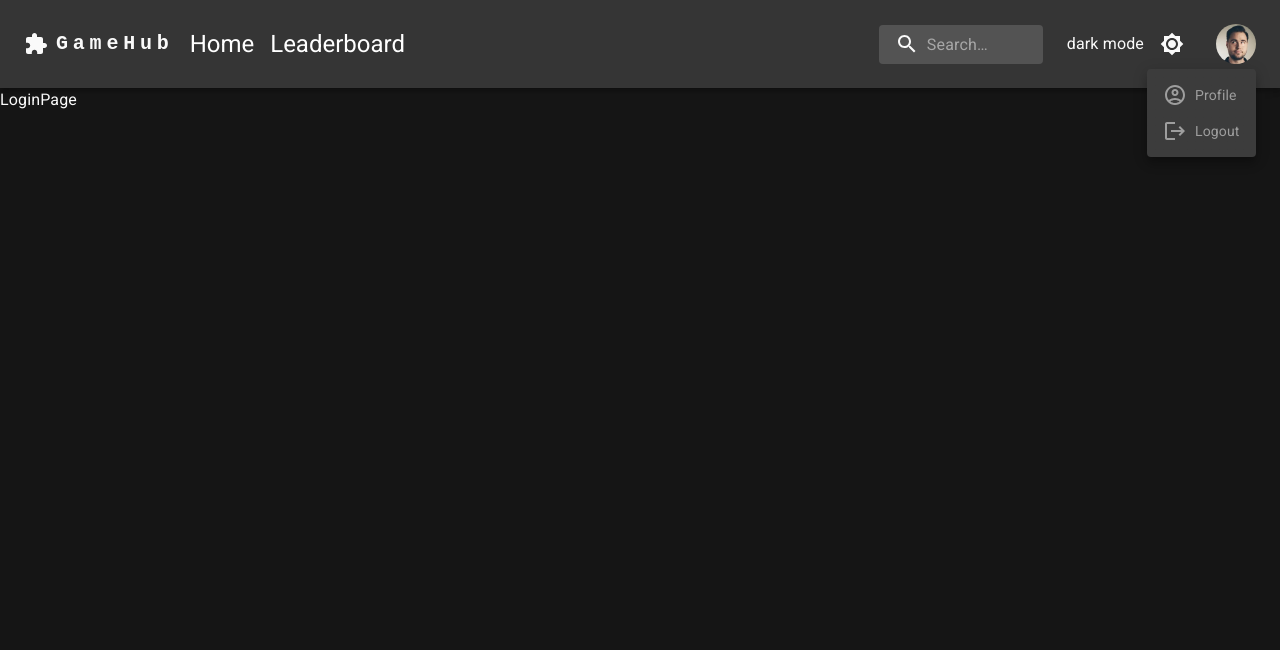
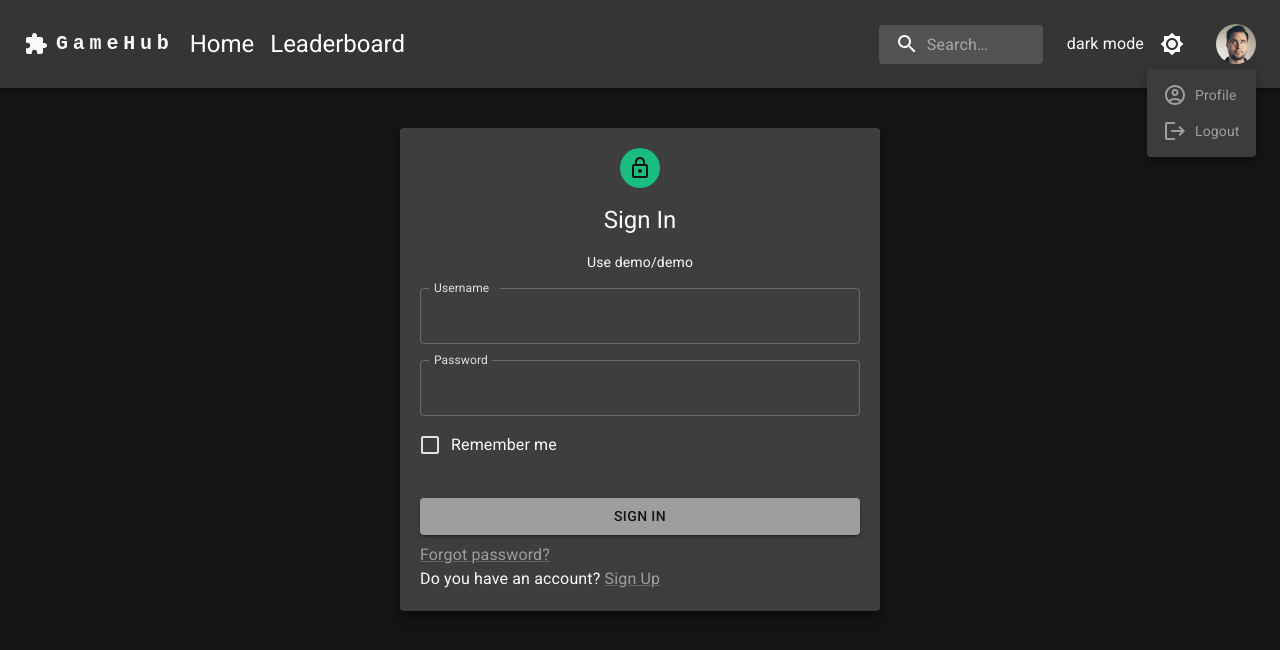
Before and after one commit to khanpn/react-practices, a React (Vite) app in the folder game-hub/: page /login in a window 1280 px wide. Both pictures are taken after a click on the button 1236 px from the left and 44 px from the top of the page. Shown: the top 650 px of the page. Built offline with nearby package versions, Linux system fonts and the light colour scheme.

Commit message:
Implemented Login functionality

```diff
--- a/game-hub/package.json
+++ b/game-hub/package.json
@@ -12,6 +12,7 @@
   "dependencies": {
     "@emotion/react": "^11.11.4",
     "@emotion/styled": "^11.11.5",
+    "@hookform/resolvers": "^3.3.4",
     "@mui/icons-material": "^5.15.15",
     "@mui/material": "^5.15.15",
     "@tanstack/react-query": "^5.29.2",
@@ -19,9 +20,11 @@
     "axios": "^1.6.8",
     "react": "^18.2.0",
     "react-dom": "^18.2.0",
+    "react-hook-form": "^7.51.3",
     "react-infinite-scroll-component": "^6.1.0",
     "react-router-dom": "^6.22.3",
     "swiper": "^11.1.1",
+    "yup": "^1.4.0",
     "zustand": "^4.5.2"
   },
   "devDependencies": {
--- a/game-hub/src/contexts/authContext.ts
+++ b/game-hub/src/contexts/authContext.ts
@@ -3,10 +3,12 @@ import { User } from "../models/user";
 
 interface AuthContextType {
   user?: User;
+  setUser: (user?: User) => void;
 }
 
 const AuthContext = React.createContext<AuthContextType>({
   user: undefined,
+  setUser: () => {},
 });
 
 export default AuthContext;
--- a/game-hub/src/pages/LoginPage.tsx
+++ b/game-hub/src/pages/LoginPage.tsx
@@ -1,5 +1,189 @@
+import {
+  Avatar,
+  Backdrop,
+  Button,
+  Checkbox,
+  CircularProgress,
+  Container,
+  FormControl,
+  FormControlLabel,
+  FormHelperText,
+  InputAdornment,
+  InputLabel,
+  Link,
+  OutlinedInput,
+  Paper,
+  Stack,
+  Typography,
+} from "@mui/material";
+import { useForm } from "react-hook-form";
+import * as y from "yup";
+
+import { yupResolver } from "@hookform/resolvers/yup";
+import LockOutlinedIcon from "@mui/icons-material/LockOutlined";
+import { useState } from "react";
+import { useNavigate } from "react-router-dom";
+import useAuth from "../hooks/useAuth";
+import { demoUser } from "../providers/authProvider";
+
+const paperStyle = {
+  padding: 20,
+  maxWidth: 480,
+  margin: "40px auto",
+};
+
 function LoginPage() {
-  return <div>LoginPage</div>;
+  const navigate = useNavigate();
+  const { setUser } = useAuth();
+  const [validating, setValidating] = useState(false);
+  const [showServerError, setShowServerError] = useState(false);
+
+  const loginSchema = y.object({
+    username: y.string().max(256).required(),
+    password: y.string().required(),
+    rememberMe: y.boolean().nullable(),
+    allValid: y
+      .boolean()
+      .nullable()
+      .test({
+        name: "authenticated",
+        message: "Username or password is incorrect",
+        test: (value, { parent: { username, password } }) => {
+          if (!username || !password) {
+            setShowServerError(false);
+            return !!value;
+          }
+          return new Promise((resolve) => {
+            setValidating(true);
+            setTimeout(() => {
+              if (username === "demo" && password === "demo") {
+                resolve(true);
+              } else {
+                setShowServerError(true);
+                resolve(false);
+              }
+              setValidating(false);
+            }, 3000);
+          });
+        },
+      }),
+  });
+
+  const {
+    register,
+    handleSubmit,
+    formState: { errors },
+  } = useForm({
+    mode: "onSubmit",
+    reValidateMode: "onSubmit",
+    resolver: yupResolver(loginSchema),
+  });
+
+  const onSuccess = () => {
+    setUser(demoUser);
+    navigate(-1);
+  };
+
+  return (
+    <Container
+      sx={{
+        display: "flex",
+        height: "calc(100vh - 130px)",
+        alignItems: "flex-start",
+        justifyContent: "center",
+      }}
+    >
+      <form
+        onSubmit={handleSubmit(() => {
+          onSuccess();
+        })}
+      >
+        <Paper elevation={10} style={paperStyle}>
+          <Stack alignItems="center">
+            <Avatar
+              sizes="50px"
+              sx={{
+                backgroundColor: "#1bbd7e",
+              }}
+            >
+              <LockOutlinedIcon />
+            </Avatar>
+            <Typography p={2} variant="h5">
+              Sign In
+            </Typography>
+          </Stack>
+          <Typography pb={1} textAlign="center" variant="body2">
+            Use demo/demo
+          </Typography>
+          <FormControl error={!!errors.username} fullWidth sx={{ my: 1 }}>
+            <InputLabel htmlFor="username">Username</InputLabel>
+            <OutlinedInput
+              id="username"
+              {...register("username")}
+              startAdornment={
+                <InputAdornment position="start"></InputAdornment>
+              }
+              label="description"
+            />
+            {errors.username && (
+              <FormHelperText>{errors.username.message}</FormHelperText>
+            )}
+          </FormControl>
+          <FormControl error={!!errors.password} fullWidth sx={{ my: 1 }}>
+            <InputLabel htmlFor="password">Password</InputLabel>
+            <OutlinedInput
+              id="password"
+              {...register("password")}
+              type="password"
+              startAdornment={
+                <InputAdornment position="start"></InputAdornment>
+              }
+              label="password"
+            />
+            {errors.password && (
+              <FormHelperText>{errors.password.message}</FormHelperText>
+            )}
+          </FormControl>
+          <FormControlLabel
+            control={
+              <Checkbox
+                {...register("rememberMe")}
+                name="rememberMe"
+                color="primary"
+              />
+            }
+            label="Remember me"
+          />
+          <FormControl error={!!errors.allValid} fullWidth sx={{ my: 1 }}>
+            {showServerError && errors.allValid && (
+              <FormHelperText>{errors?.allValid?.message}</FormHelperText>
+            )}
+          </FormControl>
+          <Button
+            type="submit"
+            color="primary"
+            variant="contained"
+            fullWidth
+            sx={{ my: 1 }}
+          >
+            Sign in
+          </Button>
+          <Typography>
+            <Link href="#">Forgot password?</Link>
+          </Typography>
+          <Typography>
+            Do you have an account? <Link href="#">Sign Up</Link>
+          </Typography>
+        </Paper>
+      </form>
+      <Backdrop
+        sx={{ color: "white", zIndex: (theme) => theme.zIndex.drawer + 1 }}
+        open={validating}
+      >
+        <CircularProgress color="inherit" />
+      </Backdrop>
+    </Container>
+  );
 }
 
 export default LoginPage;
--- a/game-hub/src/pages/LogoutPage.tsx
+++ b/game-hub/src/pages/LogoutPage.tsx
@@ -1,36 +1,64 @@
-import { Container, Typography } from "@mui/material";
+import {
+  Box,
+  Container,
+  LinearProgress,
+  Link,
+  Stack,
+  Typography,
+} from "@mui/material";
+import { useEffect, useState } from "react";
+import { useNavigate } from "react-router-dom";
+import useAuth from "../hooks/useAuth";
 
 function LogoutPage() {
+  const navigate = useNavigate();
+  const { setUser } = useAuth();
+  const [progressDone, setProgressDone] = useState(false);
+  const [progress, setProgress] = useState(0);
+
+  const logout = () => {
+    setProgressDone(true);
+  };
+
+  useEffect(() => {
+    // use this effect to do navigate to avoid an issue `Cannot update a component (`RouterProvider`) while rendering a different component` due to the LinearProgress is being re-rendered
+    if (progressDone) {
+      setUser(undefined);
+      navigate("/");
+    }
+  }, [progressDone]);
+
+  useEffect(() => {
+    const timer = setInterval(() => {
+      setProgress((oldProgress) => {
+        if (oldProgress === 100) {
+          clearInterval(timer);
+          logout();
+        }
+        const diff = 5;
+        return Math.min(oldProgress + diff, 100);
+      });
+    }, 100);
+  }, []);
+
   return (
-    <Container>
-      <Typography paragraph>
-        Lorem ipsum dolor sit amet, consectetur adipiscing elit, sed do eiusmod
-        tempor incididunt ut labore et dolore magna aliqua. Rhoncus dolor purus
-        non enim praesent elementum facilisis leo vel. Risus at ultrices mi
-        tempus imperdiet. Semper risus in hendrerit gravida rutrum quisque non
-        tellus. Convallis convallis tellus id interdum velit laoreet id donec
-        ultrices. Odio morbi quis commodo odio aenean sed adipiscing. Amet nisl
-        suscipit adipiscing bibendum est ultricies integer quis. Cursus euismod
-        quis viverra nibh cras. Metus vulputate eu scelerisque felis imperdiet
-        proin fermentum leo. Mauris commodo quis imperdiet massa tincidunt. Cras
-        tincidunt lobortis feugiat vivamus at augue. At augue eget arcu dictum
-        varius duis at consectetur lorem. Velit sed ullamcorper morbi tincidunt.
-        Lorem donec massa sapien faucibus et molestie ac.
-      </Typography>
-      <Typography paragraph>
-        Consequat mauris nunc congue nisi vitae suscipit. Fringilla est
-        ullamcorper eget nulla facilisi etiam dignissim diam. Pulvinar elementum
-        integer enim neque volutpat ac tincidunt. Ornare suspendisse sed nisi
-        lacus sed viverra tellus. Purus sit amet volutpat consequat mauris.
-        Elementum eu facilisis sed odio morbi. Euismod lacinia at quis risus sed
-        vulputate odio. Morbi tincidunt ornare massa eget egestas purus viverra
-        accumsan in. In hendrerit gravida rutrum quisque non tellus orci ac.
-        Pellentesque nec nam aliquam sem et tortor. Habitant morbi tristique
-        senectus et. Adipiscing elit duis tristique sollicitudin nibh sit.
-        Ornare aenean euismod elementum nisi quis eleifend. Commodo viverra
-        maecenas accumsan lacus vel facilisis. Nulla posuere sollicitudin
-        aliquam ultrices sagittis orci a.
-      </Typography>
+    <Container
+      sx={{
+        display: "flex",
+        height: "calc(100vh - 130px)",
+        alignItems: "center",
+        justifyContent: "center",
+      }}
+    >
+      <Stack spacing={1}>
+        <Typography variant="h5">
+          You are logging out. Click <Link onClick={() => logout()}>here</Link>{" "}
+          to direct logout.
+        </Typography>
+        <Box sx={{ width: "100%" }}>
+          <LinearProgress variant="determinate" value={progress} />
+        </Box>
+      </Stack>
     </Container>
   );
 }
--- a/game-hub/src/providers/authProvider.tsx
+++ b/game-hub/src/providers/authProvider.tsx
@@ -1,9 +1,9 @@
-import { ReactNode } from "react";
+import { ReactNode, useState } from "react";
 import avatarUrl from "../assets/avatars/1.jpg";
 import AuthContext from "../contexts/authContext";
 import { User } from "../models/user";
 
-const user: User = {
+export const demoUser: User = {
   id: 1,
   username: "khanhn",
   firstName: "Khanh",
@@ -16,8 +16,11 @@ interface AuthProviderProps {
 }
 
 function AuthProvider({ children }: AuthProviderProps) {
+  const [user, setUser] = useState<User | undefined>(demoUser);
   return (
-    <AuthContext.Provider value={{ user }}>{children}</AuthContext.Provider>
+    <AuthContext.Provider value={{ user, setUser }}>
+      {children}
+    </AuthContext.Provider>
   );
 }
 
--- a/game-hub/src/routers.tsx
+++ b/game-hub/src/routers.tsx
@@ -10,10 +10,11 @@ import LogoutPage from "./pages/LogoutPage";
 
 const router = createBrowserRouter([
   {
+    path: "/",
     element: <Layout />,
     children: [
       {
-        path: "/",
+        index: true,
         element: <HomePage />,
       },
       {
@@ -23,6 +24,10 @@ const router = createBrowserRouter([
       {
         path: "/login",
         element: <LoginPage />,
+      },
+      {
+        path: "/logout",
+        element: <LogoutPage />,
       },
     ],
     errorElement: <ErrorPage />,
@@ -34,10 +39,6 @@ const router = createBrowserRouter([
         path: "/profile",
         element: <ProfilePage />,
       },
-      {
-        path: "/logout",
-        element: <LogoutPage />,
-      },
     ],
   },
 ]);
```
Also changed, not shown: game-hub/src/components/navbar/TopNavProfileMenu.tsx (+36 -19 lines), 1 other file (tests, documents, lock files or other folders).
